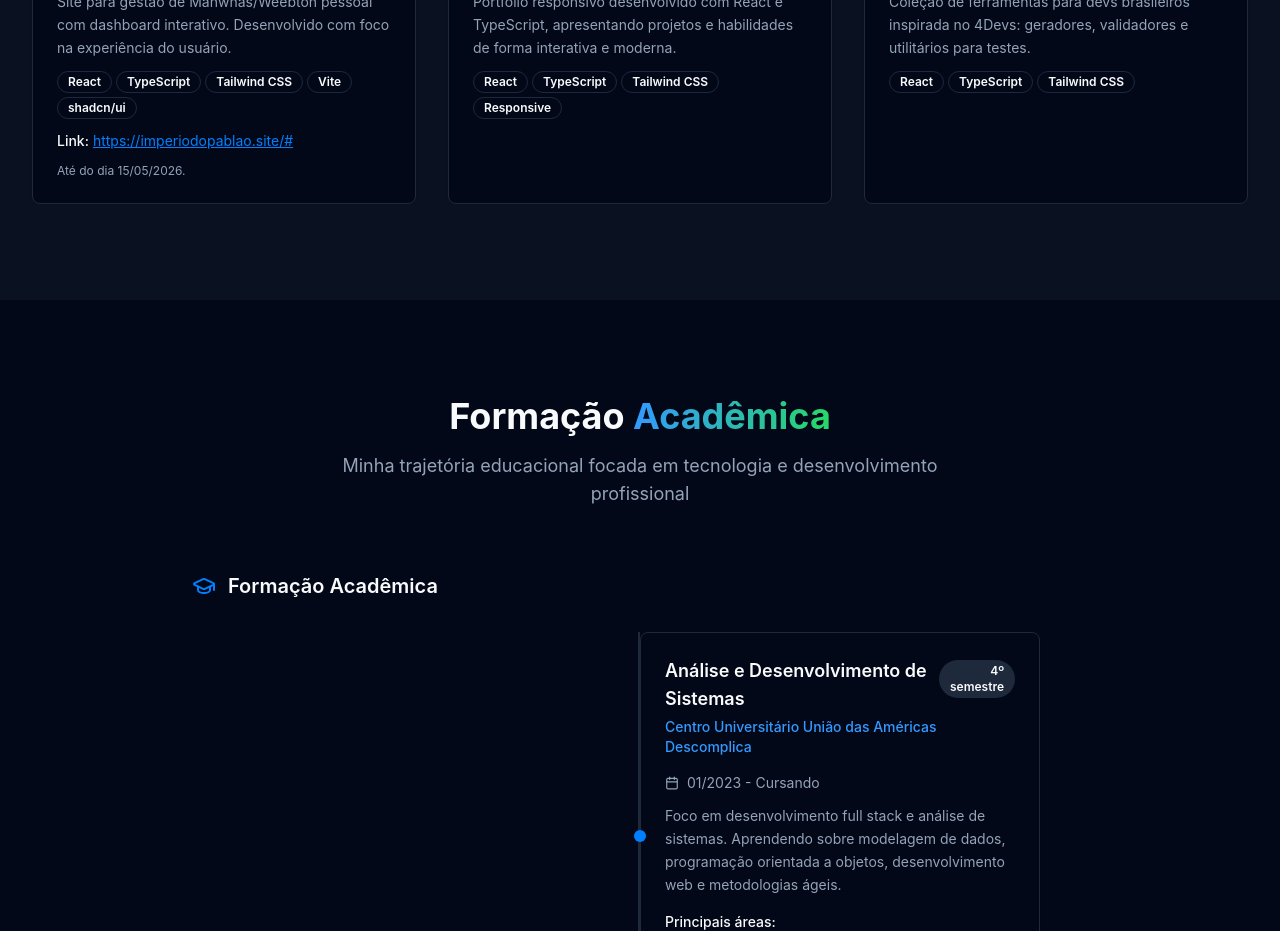
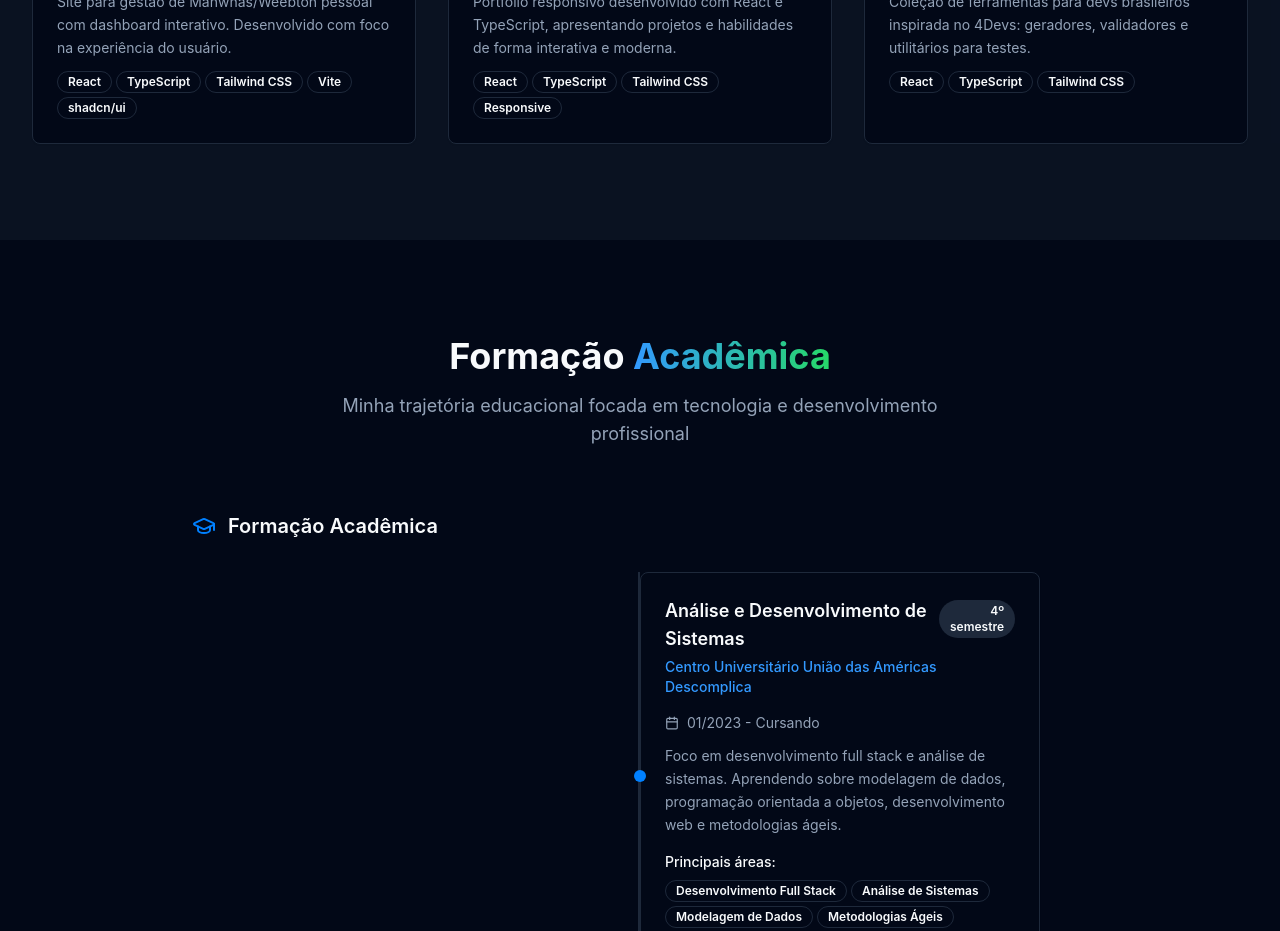
Before and after one commit to Hey-Pablo/pablo-dilio-portfolio, a React (Vite) app: page / in a window 1280 px wide. Shown: the part 3160-4091 px from the top of the page. Built offline with nearby package versions, Linux system fonts and the light colour scheme.

Commit message:
Code edited in Lovable Code Editor
Edited UI in Lovable

```diff
--- a/src/components/ProjectsSection.tsx
+++ b/src/components/ProjectsSection.tsx
@@ -16,8 +16,6 @@ const ProjectsSection = () => {
       category: "fullstack",
       technologies: ["React", "TypeScript", "Tailwind CSS", "Vite", "shadcn/ui"],
       status: "Em Desenvolvimento",
-      link: "https://imperiodopablao.site/#",
-      expiresText: "Até do dia 15/05/2026."
     },
     {
       id: 3,
```
